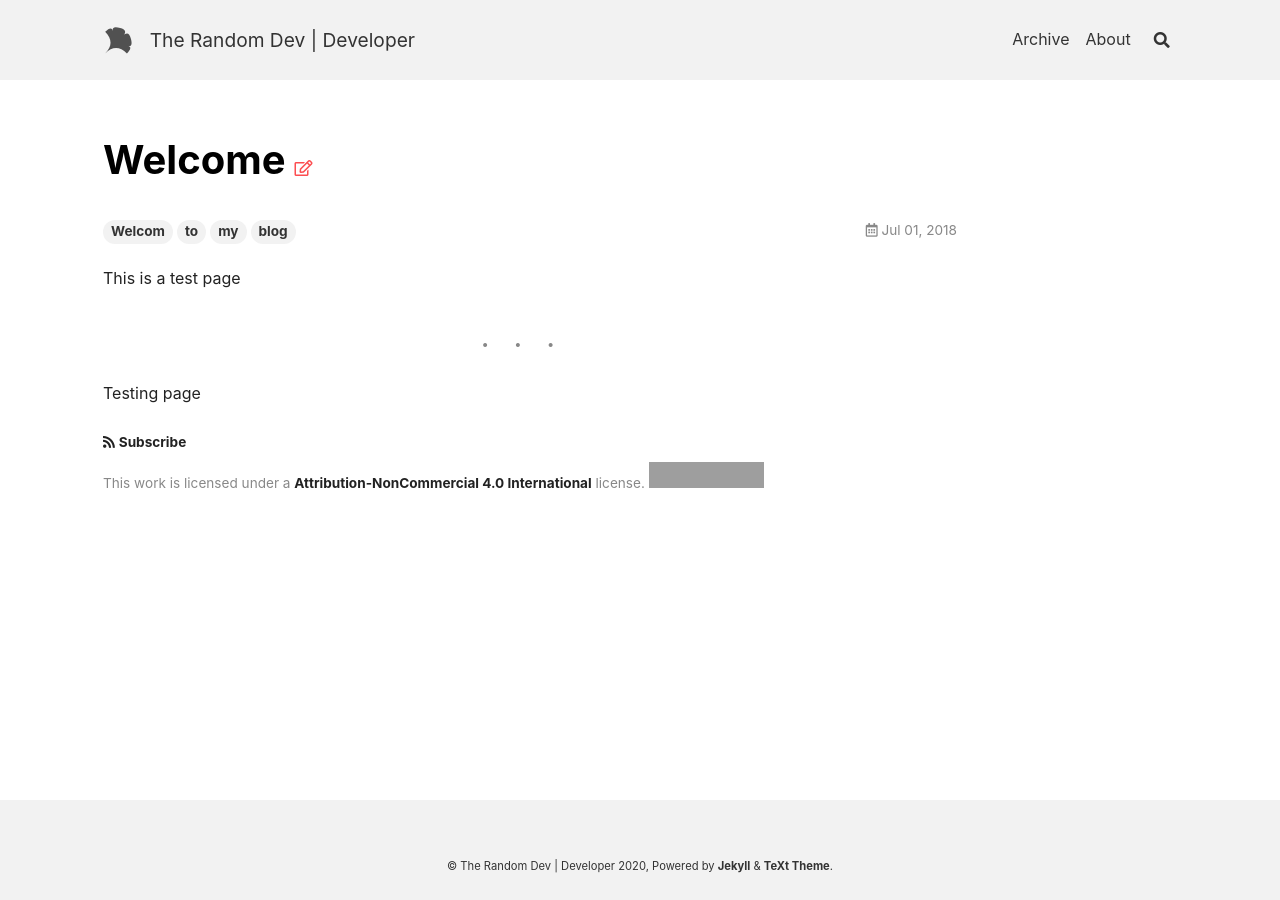
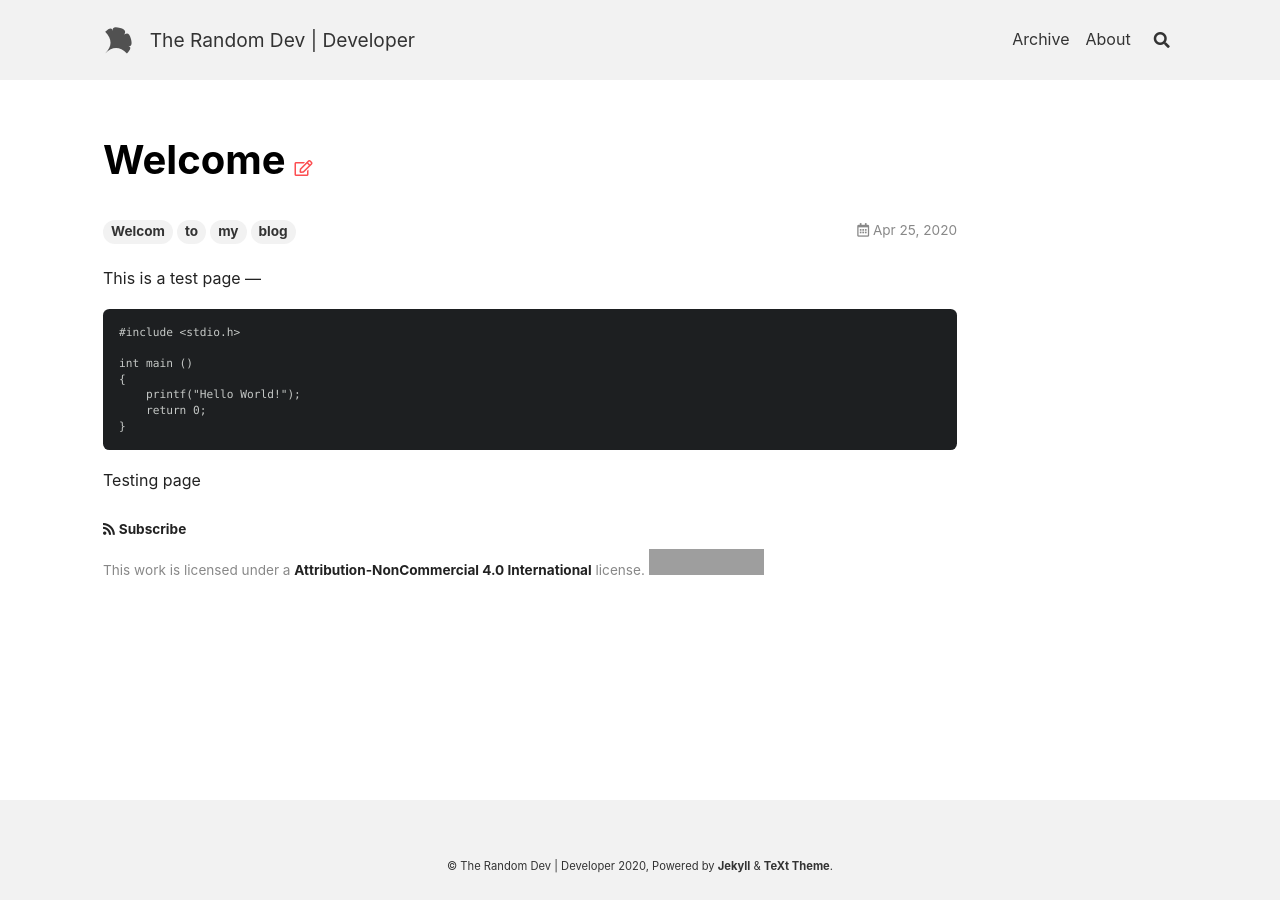
Before and after one commit to the-random-dev/the-random-dev.github.io, a Jekyll site: the page built from _posts/2020-04-25-welcome.md, in a window 1280 px wide. Built offline with Jekyll 4.4.1, drawn with Linux system fonts in a browser that asks for light colours; nearby versions of some CDN libraries; grey boxes are pictures that could not be loaded.

Commit message:
Page updated

````diff
--- a/_posts/2018-07-01-welcome.md
+++ b/_posts/2020-04-25-welcome.md
@@ -5,7 +5,19 @@ tags: Welcom to my blog
 
 This is a test page
 <!--more-->
-
 ---
 
+```
+#include <stdio.h>
+
+int main ()
+{
+    printf("Hello World!");
+    return 0;
+}
+```
+
+
+
+
 Testing page
````
